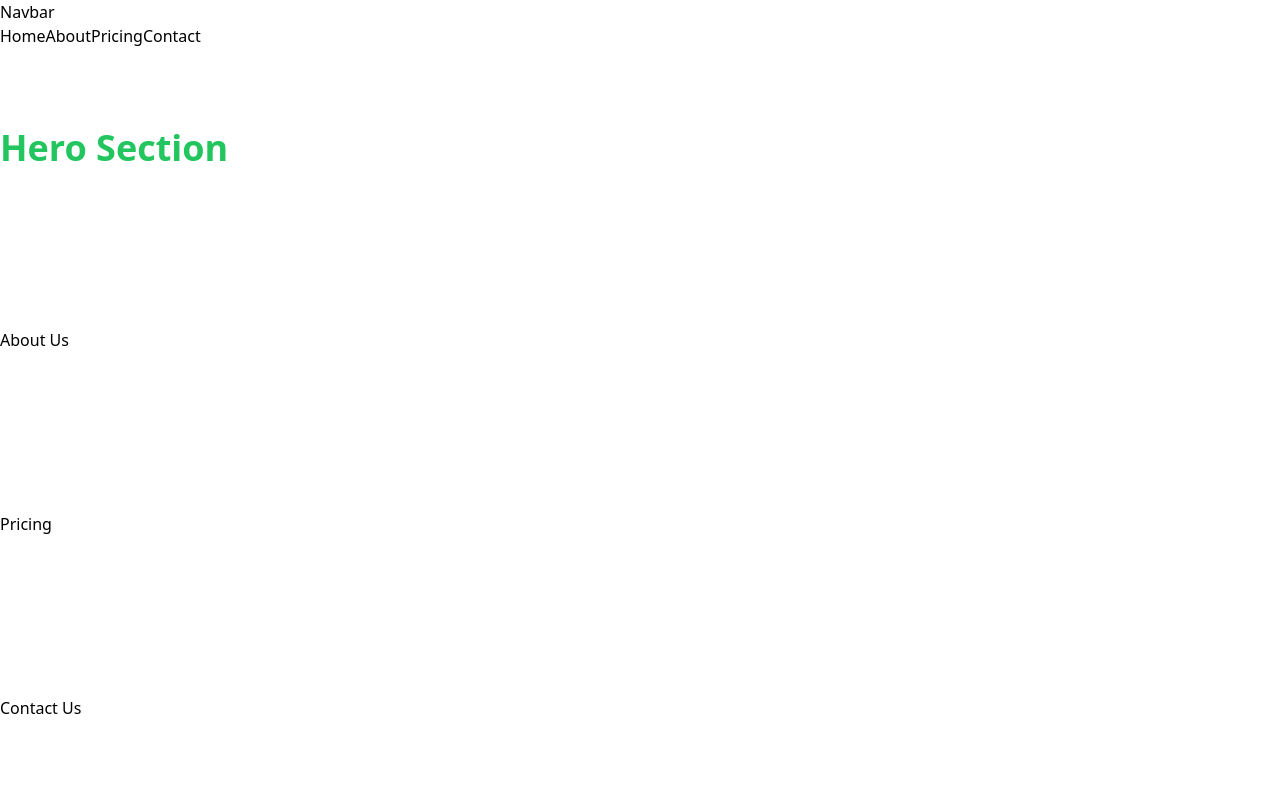
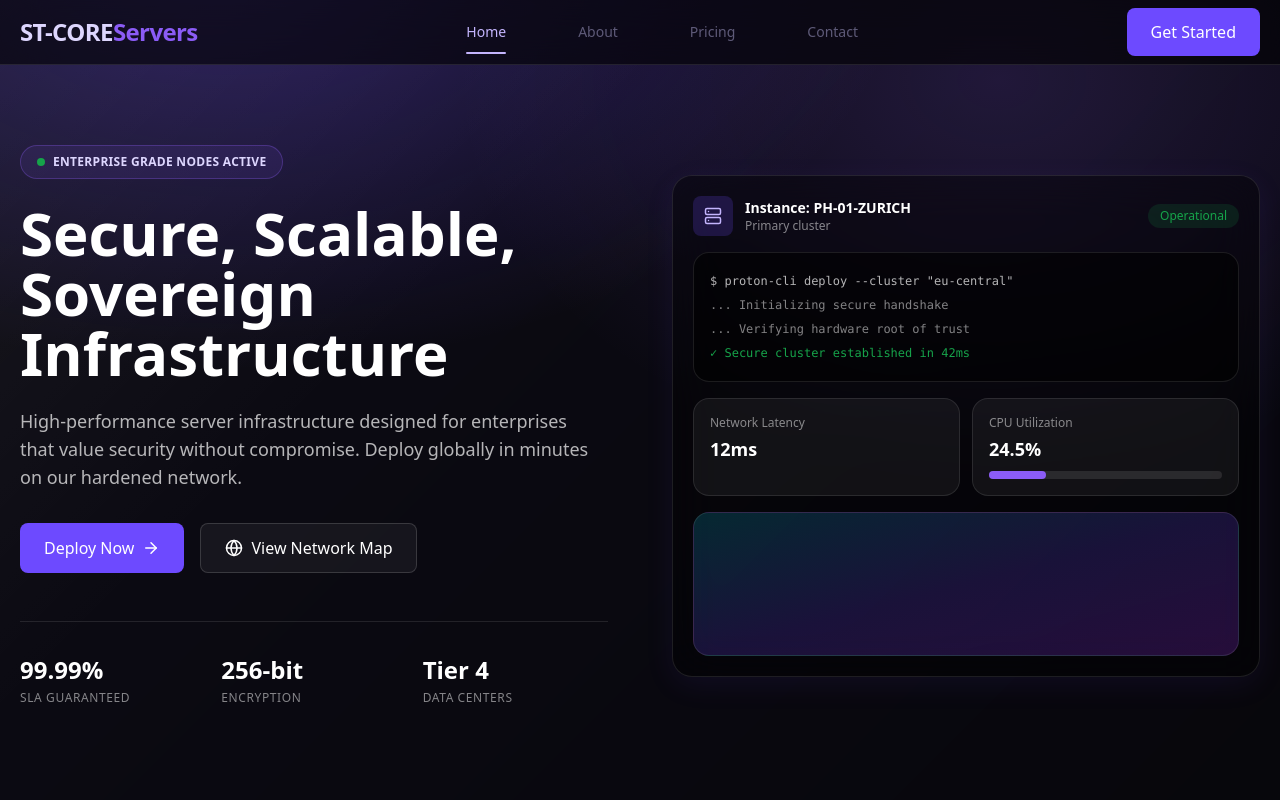
Before and after one commit to arjun-sthanave/st-core-server, a React (Vite) app: page / in a window 1280 px wide. Shown: the top 800 px of the page. Built offline with nearby package versions, Linux system fonts and the light colour scheme.

Commit message:
nav-done

```diff
--- a/package.json
+++ b/package.json
@@ -10,6 +10,7 @@
     "preview": "vite preview"
   },
   "dependencies": {
+    "lucide-react": "^1.23.0",
     "react": "^19.2.7",
     "react-dom": "^19.2.7",
     "react-router-dom": "^7.18.1"
--- a/src/component/layout/Navbar.tsx
+++ b/src/component/layout/Navbar.tsx
@@ -1,16 +1,117 @@
-import { Link } from "react-router-dom";
+import { Link, NavLink } from "react-router-dom";
+
+import { useState } from "react";
 import { NAVIGATION } from "../../constant/navigation";
+import { Menu, X } from "lucide-react";
 
 export default function Navbar() {
-    const navigation = NAVIGATION;
+  const [open, setOpen] = useState(false);
+
   return (
-    <nav>
-      <h1>Navbar</h1>
-     {navigation.map((item) => (
-        <Link key={item.id} to={item.path}>
-            {item.title}
-        </Link>
-     ))}
-    </nav>
+    <header className="bg-black/60 backdrop-blur-xl border-b border-white/10 border-b border-border">
+
+      <div className="container-custom">
+
+        <div className="flex h-16 items-center justify-between">
+
+          <Link
+            to="/"
+            className="text-2xl font-bold tracking-tight text-primary-200"
+          >
+            ST-CORE
+            <span className="text-primary-500">Servers</span>
+          </Link>
+
+          {/* Desktop Menu */}
+
+          <nav className="hidden md:flex items-center gap-10">
+
+            {NAVIGATION.map((item) => (
+              <NavLink
+                key={item.id}
+                to={item.path}
+                end={item.path === "/"}
+                className={({ isActive }) =>
+                  `relative px-4 py-2 rounded-xl text-sm font-medium transition-all duration-300 ${
+                    isActive
+                      ? "text-primary-300 after:absolute after:left-4 after:right-4 after:-bottom-1 after:h-[2px] after:bg-primary-300 after:rounded-full"
+                      : "text-text-secondary hover:text-primary-300 hover:bg-white/10"
+                  }`
+                }
+              >
+                {item.title}
+              </NavLink>
+            ))}
+
+          </nav>
+
+          {/* Right Side */}
+
+          <div className="flex items-center gap-3">
+
+            <Link
+              to="/pricing"
+              className="btn-primary hidden sm:inline-flex"
+            >
+              Get Started
+            </Link>
+
+            {/* Mobile */}
+
+            <button
+              onClick={() => setOpen(!open)}
+              className="md:hidden flex h-10 w-10 items-center justify-center rounded-lg border border-white/10 bg-white/5 text-white transition hover:bg-white/10"
+            >
+              {open ? (
+                <X size={20} strokeWidth={2} />
+              ) : (
+                <Menu size={20} strokeWidth={2} />
+              )}
+            </button>
+
+          </div>
+
+        </div>
+
+      </div>
+
+      {/* Mobile Menu */}
+
+      {open && (
+        <div className="md:hidden border-t border-white/10">
+
+          <div className="container-custom py-4">
+            <div className="mx-auto w-full max-w-sm rounded-2xl border border-white/10 p-2 shadow-soft ">
+
+            {NAVIGATION.map((item) => (
+              <NavLink
+                key={item.id}
+                to={item.path}
+                end={item.path === "/"}
+                onClick={() => setOpen(false)}
+                className={({ isActive }) =>
+                  isActive
+                    ? "flex w-full items-center justify-center rounded-xl px-4 py-3 text-sm font-semibold text-white bg-white/10"
+                    : "flex w-full items-center justify-center rounded-xl px-4 py-3 text-sm font-medium text-white/80 hover:bg-white  hover:text-white transition"
+                }
+              >
+                {item.title}
+              </NavLink>
+            ))}
+
+            <Link
+              to="/pricing"
+              onClick={() => setOpen(false)}
+              className="mt-3 inline-flex w-full items-center justify-center rounded-xl bg-primary-600 px-4 py-3 text-sm font-semibold text-primary-300 hover:bg-primary-700 transition"
+            >
+              Get Started
+            </Link>
+
+            </div>
+          </div>
+
+        </div>
+      )}
+    </header>
   );
 }
--- /dev/null
+++ b/src/constant/types/home.ts
@@ -0,0 +1,4 @@
+export type HeroStats = {
+  value: string;
+  label: string;
+};
--- /dev/null
+++ b/src/constant/utils/data.ts
@@ -0,0 +1,7 @@
+import type { HeroStats } from "../types/home";
+
+export const HERO_STATS: HeroStats[] = [
+    { value: "99.99%", label: "SLA GUARANTEED" },
+    { value: "256-bit", label: "ENCRYPTION" },
+    { value: "Tier 4", label: "DATA CENTERS" },
+  ];
--- a/src/index.css
+++ b/src/index.css
@@ -1,6 +1,26 @@
 @tailwind base;
 @tailwind components;
 @tailwind utilities;
+
+@layer base {
+  html,
+  body,
+  #root {
+    height: 100%;
+  }
+
+  body {
+    margin: 0;
+    background-color: #0b0a12;
+    background-image:
+      radial-gradient(1100px 700px at 18% -8%, rgba(109, 74, 255, 0.35), transparent 62%),
+      radial-gradient(900px 650px at 78% 10%, rgba(139, 92, 246, 0.18), transparent 60%),
+      linear-gradient(135deg, rgba(255, 255, 255, 0.06), rgba(0, 0, 0, 0) 35%, rgba(0, 0, 0, 0.35));
+    background-attachment: fixed;
+    background-repeat: no-repeat;
+    background-size: cover;
+  }
+}
 
 @layer components {
   .container-custom {
@@ -30,4 +50,5 @@
   .card {
     @apply bg-white rounded-xl shadow-card p-6;
   }
+
 }
--- a/src/page/Home.tsx
+++ b/src/page/Home.tsx
@@ -6,15 +6,15 @@ import Navbar from "../component/layout/Navbar";
 export default function Home() {
   return (
     <>
+      <div className="min-h-screen w-full">
         <Navbar />
-      <main   >
+        <main>
           <Hero />
           <About />
           <Pricing />
           <Contact />
         </main>
-
-
+      </div>
     </>
   );
 }
--- a/src/section/Hero.tsx
+++ b/src/section/Hero.tsx
@@ -1,7 +1,98 @@
+import { ArrowRight, Globe, Server } from "lucide-react";
+import { HERO_STATS } from "../constant/utils/data";
+
 export default function Hero() {
-    return (
-      <section id="hero" className="section">
-        <h1 className="text-4xl font-bold text-green-500">Hero Section</h1>
-      </section>
-    );
-  }
+  return (
+    <section id="hero" className="section">
+      <div className="container-custom">
+        <div className="grid items-center gap-12 lg:grid-cols-2 lg:gap-16">
+          <div>
+            <div className="mb-6 inline-flex items-center gap-2 rounded-full border border-primary-500/30 bg-primary-500/10 px-4 py-2 text-xs font-semibold tracking-wide text-primary-200">
+              <span className="h-2 w-2 rounded-full bg-success" />
+              ENTERPRISE GRADE NODES ACTIVE
+            </div>
+
+            <h1 className="text-4xl font-bold leading-tight text-white md:text-5xl lg:text-6xl">
+              Secure, Scalable, Sovereign Infrastructure
+            </h1>
+
+            <p className="mt-6 max-w-xl text-base leading-7 text-white/70 md:text-lg">
+              High-performance server infrastructure designed for enterprises that
+              value security without compromise. Deploy globally in minutes on our
+              hardened network.
+            </p>
+
+            <div className="mt-8 flex flex-col gap-4 sm:flex-row">
+              <button className="btn-primary inline-flex items-center justify-center gap-2">
+                Deploy Now
+                <ArrowRight size={18} />
+              </button>
+
+              <button className="inline-flex items-center justify-center gap-2 rounded-lg border border-white/15 bg-white/5 px-6 py-3 text-white transition hover:bg-white/10">
+                <Globe size={18} />
+                View Network Map
+              </button>
+            </div>
+
+            <div className="mt-12 grid grid-cols-3 gap-4 border-t border-white/10 pt-8">
+              {HERO_STATS.map((item) => (
+                <div key={item.label}>
+                  <p className="text-xl font-bold text-white md:text-2xl">
+                    {item.value}
+                  </p>
+                  <p className="mt-1 text-[10px] font-medium tracking-wider text-white/50 md:text-xs">
+                    {item.label}
+                  </p>
+                </div>
+              ))}
+            </div>
+          </div>
+
+          <div className="rounded-2xl border border-white/10 bg-black/40 p-5 shadow-card backdrop-blur-xl">
+            <div className="mb-4 flex items-center justify-between">
+              <div className="flex items-center gap-3">
+                <div className="flex h-10 w-10 items-center justify-center rounded-lg bg-primary-600/20 text-primary-300">
+                  <Server size={18} />
+                </div>
+                <div>
+                  <p className="text-sm font-semibold text-white">
+                    Instance: PH-01-ZURICH
+                  </p>
+                  <p className="text-xs text-white/50">Primary cluster</p>
+                </div>
+              </div>
+
+              <span className="rounded-full bg-success/15 px-3 py-1 text-xs font-medium text-success">
+                Operational
+              </span>
+            </div>
+
+            <div className="rounded-xl border border-white/10 bg-black/60 p-4 font-mono text-xs leading-6 text-white/70">
+              <p>$ proton-cli deploy --cluster &quot;eu-central&quot;</p>
+              <p className="text-white/50">... Initializing secure handshake</p>
+              <p className="text-white/50">... Verifying hardware root of trust</p>
+              <p className="text-success">✓ Secure cluster established in 42ms</p>
+            </div>
+
+            <div className="mt-4 grid gap-3 sm:grid-cols-2">
+              <div className="rounded-xl border border-white/10 bg-white/5 p-4">
+                <p className="text-xs text-white/50">Network Latency</p>
+                <p className="mt-1 text-lg font-semibold text-white">12ms</p>
+              </div>
+
+              <div className="rounded-xl border border-white/10 bg-white/5 p-4">
+                <p className="text-xs text-white/50">CPU Utilization</p>
+                <p className="mt-1 text-lg font-semibold text-white">24.5%</p>
+                <div className="mt-2 h-2 rounded-full bg-white/10">
+                  <div className="h-2 w-[24.5%] rounded-full bg-primary-500" />
+                </div>
+              </div>
+            </div>
+
+            <div className="mt-4 h-36 rounded-xl border border-white/10 bg-gradient-to-br from-cyan-500/20 via-primary-600/20 to-purple-900/40" />
+          </div>
+        </div>
+      </div>
+    </section>
+  );
+}
```
Also changed, not shown: 6 other files (tests, documents, lock files or other folders). Lines whose indentation alone changed are shown as unchanged.
